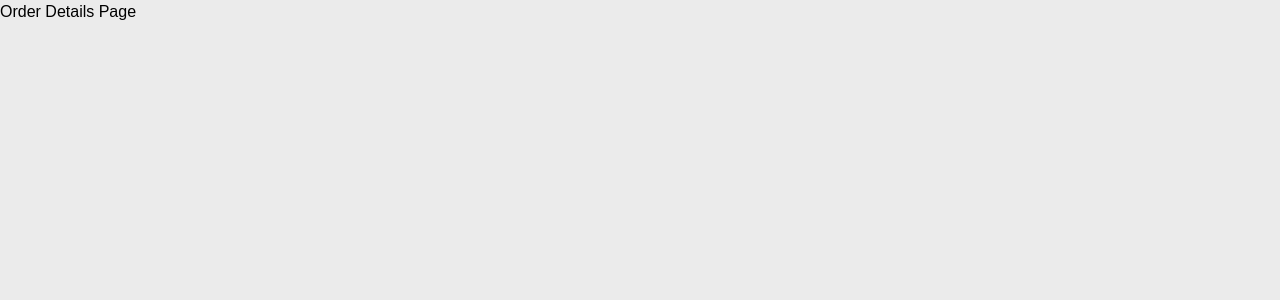
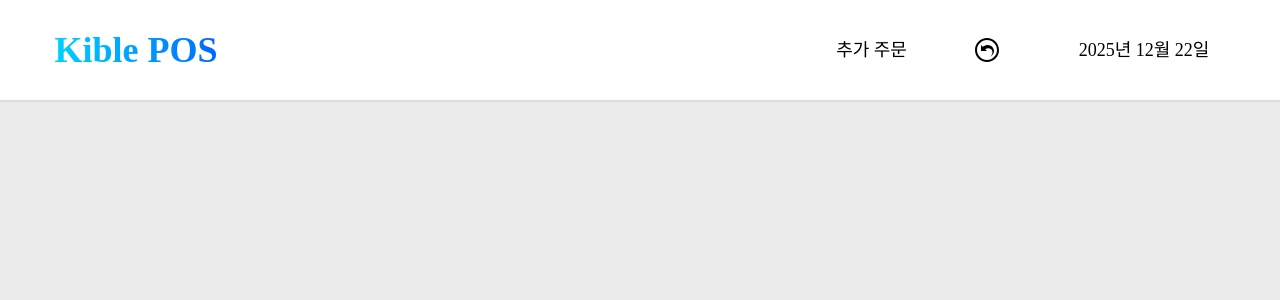
Before and after one commit to KibleLab/kible-fe-pos, a React (Vite) app: page /orders/1 in a window 1280 px wide. Shown: the top 300 px of the page. Built offline with nearby package versions, Linux system fonts and the light colour scheme.

Commit message:
feat: Apply AppBar to Pages

```diff
--- a/src/pages/cart/[tableId]/index.tsx
+++ b/src/pages/cart/[tableId]/index.tsx
@@ -1,3 +1,16 @@
+import { useNavigate } from 'react-router';
+import AppBar from '../../../components/AppBar';
+import AppBarIconButton from '../../../components/AppBar/AppBarIconButton';
+
 export default function CartPage() {
-  return <h1>Cart Page</h1>;
+  const navigate = useNavigate();
+  return (
+    <>
+      <header>
+        <AppBar>
+          <AppBarIconButton icon="/images/icon-undo.svg" onClick={() => navigate(-1)} />
+        </AppBar>
+      </header>
+    </>
+  );
 }
--- a/src/pages/menu/index.tsx
+++ b/src/pages/menu/index.tsx
@@ -1,3 +1,16 @@
+import { useNavigate } from 'react-router';
+import AppBar from '../../components/AppBar';
+import AppBarIconButton from '../../components/AppBar/AppBarIconButton';
+
 export default function MenuPage() {
-  return <h1>Menu Page</h1>;
+  const navigate = useNavigate();
+  return (
+    <>
+      <header>
+        <AppBar>
+          <AppBarIconButton icon="/images/icon-undo.svg" onClick={() => navigate(-1)} />
+        </AppBar>
+      </header>
+    </>
+  );
 }
--- a/src/pages/orders/[tableId]/index.tsx
+++ b/src/pages/orders/[tableId]/index.tsx
@@ -1,3 +1,19 @@
+import { useNavigate, useParams } from 'react-router';
+import AppBar from '../../../components/AppBar';
+import AppBarTextButton from '../../../components/AppBar/AppBarTextButton';
+import AppBarIconButton from '../../../components/AppBar/AppBarIconButton';
+
 export default function OrderDetailsPage() {
-  return <h1>Order Details Page</h1>;
+  const navigate = useNavigate();
+  const { tableId } = useParams();
+  return (
+    <>
+      <header>
+        <AppBar>
+          <AppBarTextButton text="추가 주문" onClick={() => navigate(`/cart/${tableId}`)} />
+          <AppBarIconButton icon="/images/icon-undo.svg" onClick={() => navigate(-1)} />
+        </AppBar>
+      </header>
+    </>
+  );
 }
--- a/src/pages/orders/index.tsx
+++ b/src/pages/orders/index.tsx
@@ -1,3 +1,16 @@
+import { useNavigate } from 'react-router';
+import AppBar from '../../components/AppBar';
+import AppBarTextButton from '../../components/AppBar/AppBarTextButton';
+
 export default function OrdersPage() {
-  return <h1>Orders Page</h1>;
+  const navigate = useNavigate();
+  return (
+    <>
+      <header>
+        <AppBar>
+          <AppBarTextButton text="메뉴 관리" onClick={() => navigate('/menu')} />
+        </AppBar>
+      </header>
+    </>
+  );
 }
```
